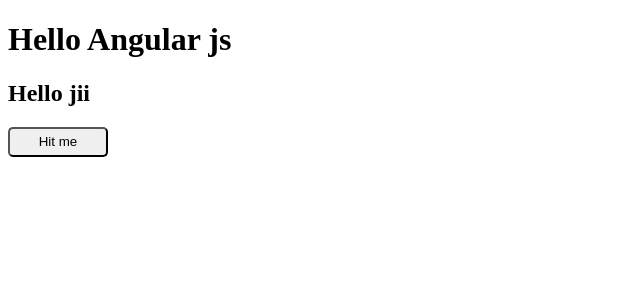
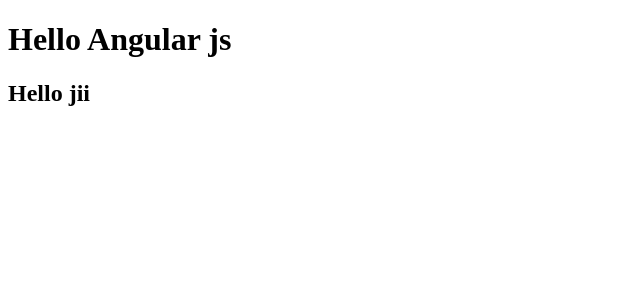
Before and after one commit to sachindigharra/Hello-AngularJs, an Angular app: page / in a window 1280 px wide. Shown: the top 300 px of the page, without its empty margins (0-640 px from the left). Built offline with nearby package versions, Linux system fonts and the light colour scheme.

Commit message:
branch create for seprate content

```diff
--- a/src/app/app.component.html
+++ b/src/app/app.component.html
@@ -1,4 +1,2 @@
 <h1>Hello Angular js</h1>
 <h2>{{title}}</h2>
-<!-- if button press click event accour that call handleClickEvent -->
-<button style="  width: 100px;; height: 30px;; border-radius: 5px;;" (click)="handleClickEvent()">Hit me</button>
```
